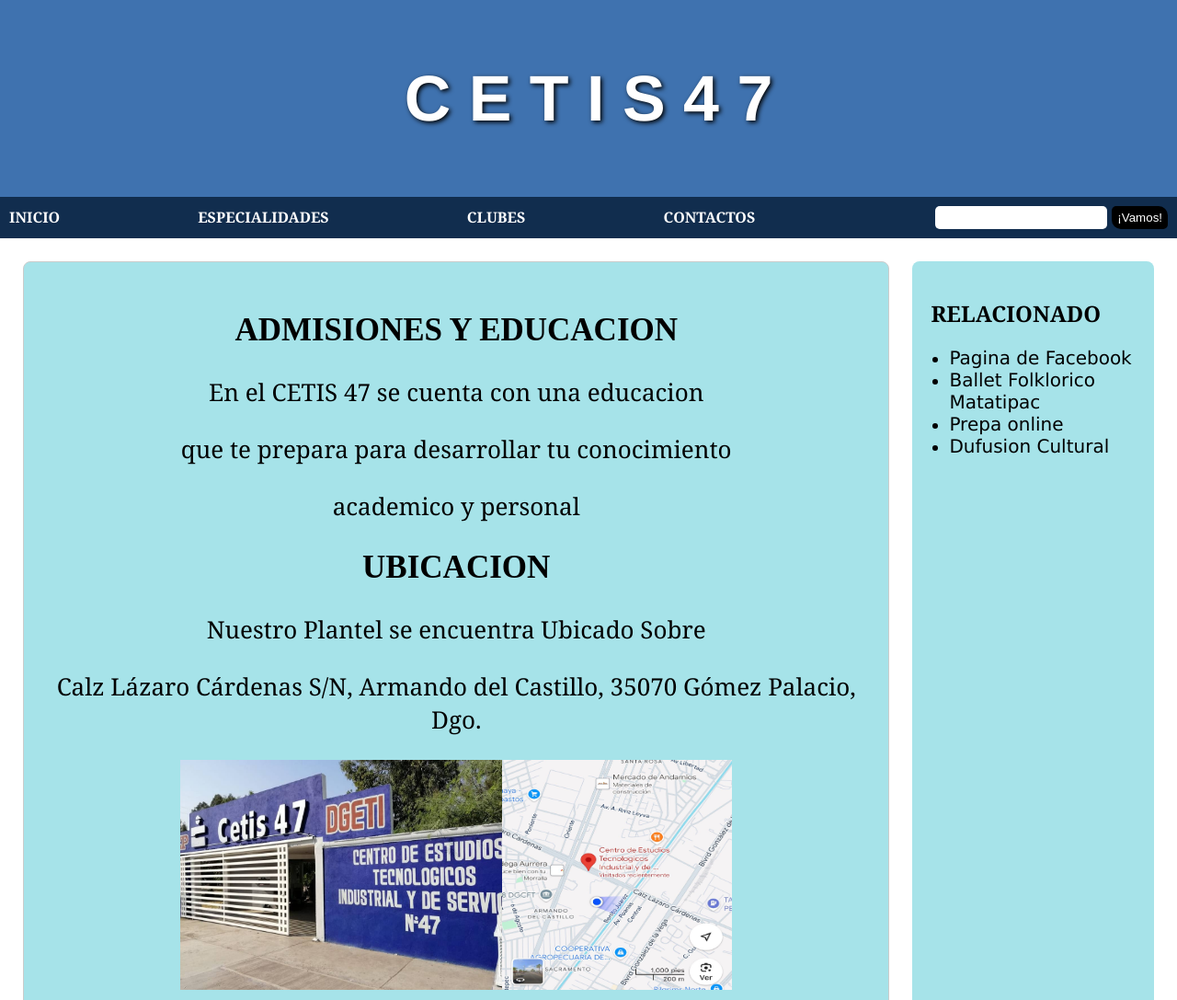
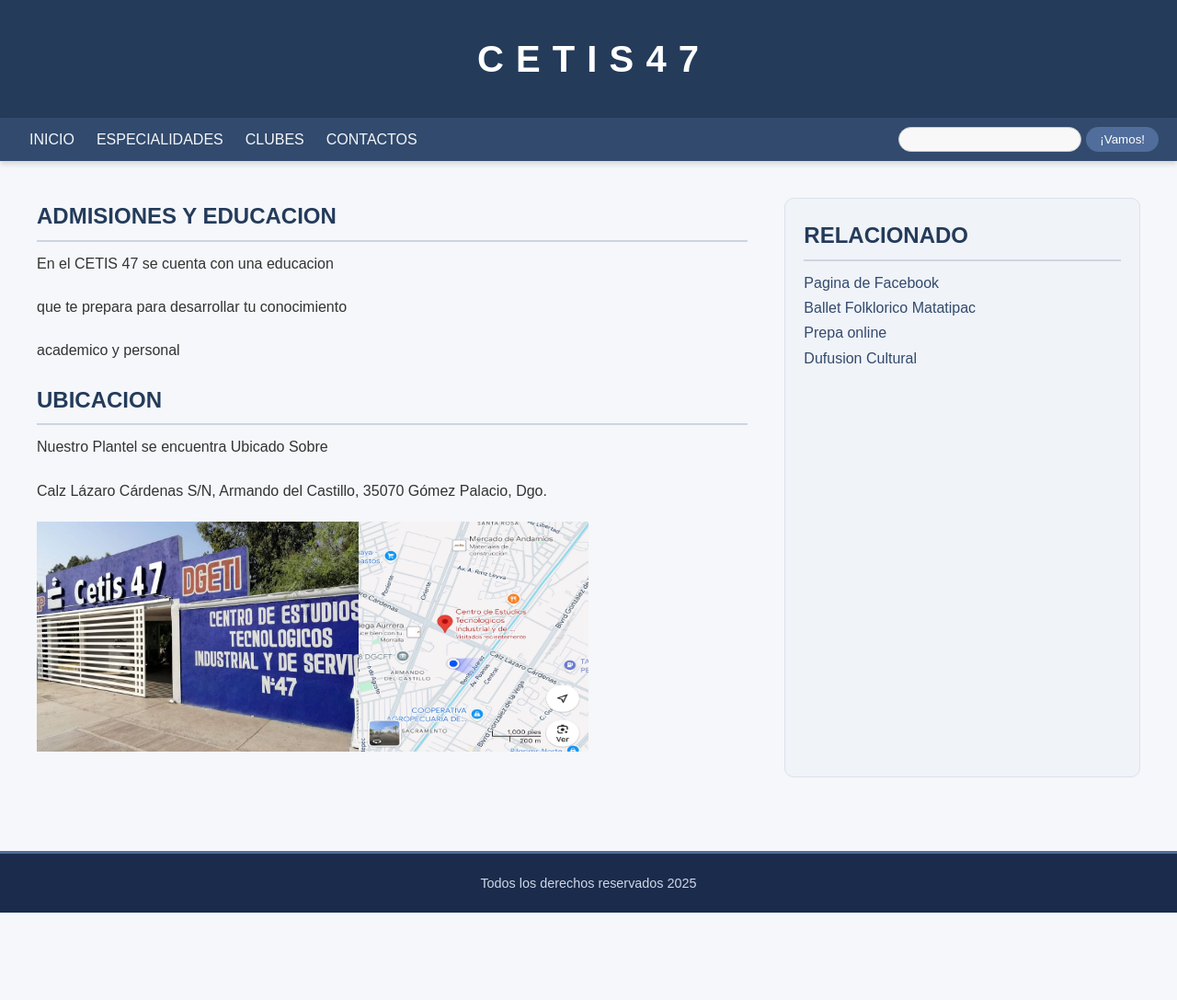
Before and after one commit to torrescontreraskevyn-prog/c47, a plain HTML site: page index.html in a window 1280 px wide. Shown: the top 1087 px of the page at 92% size. After the commit the page ends 992 px from the top, so only its background shows below. Drawn offline with Linux system fonts and the light colour scheme; files whose address does not match are found by name.

Commit message:
styles.css

```diff
--- a/styles.css
+++ b/styles.css
@@ -1,146 +1,173 @@
-
-body{
-    font-family: Georgia, Times, 'Times New Roman', serif;
-    margin: 0;
-    padding: 0;
-    background-color:white;
-    color:black;
-
+/* === Estilos Generales === */
+* {
+  margin: 0;
+  padding: 0;
+  box-sizing: border-box;
+  font-family: 'Poppins', sans-serif;
 }
 
-header{
-    text-align: center;
-    background-color:#3F72AF;
-    color: white;
-    padding: 20px 0;
-    font-size: 35px;
-    text-shadow: 2px 2px 5px #000000;
-    font-family:'Franklin Gothic Medium';
+body {
+  background-color: #f5f7fa;
+  color: #333;
+  line-height: 1.7;
 }
 
-
-nav{
-    display: flex;
-    justify-content: space-between;
-    align-items: center;
-    background-color: #112D4E;
-    padding: 10px;
+/* === Banner Superior === */
+.banner-superior {
+  background: #1a2b4c;
+  padding: 10px 0;
+  text-align: center;
+  color: #e8eef6;
+  border-bottom: 3px solid #506d9b;
 }
 
-nav ul{
-    list-style: none;
-    margin: 0;
-    padding: 0;
-    display: flex;
-    gap: 150px;
-}
-nav ul li {
-    display: inline;
+.banner-superior img {
+  height: 60px;
+  vertical-align: middle;
 }
 
-nav ul li a{
-    text-decoration: none;
-    color: #FFFFFF;
-    font-weight: bold;
-    transition: color 0.3s;
+.banner-superior p {
+  display: inline-block;
+  margin-left: 10px;
+  font-style: italic;
+  font-size: 0.95rem;
 }
 
-
-
-nav ul li a:hover{
-    color:rgb(0, 0, 0);
+/* === Encabezado === */
+header {
+  text-align: center;
+  padding: 30px 0;
+  background: #243b5a;
+  box-shadow: 0 4px 8px rgba(0,0,0,0.2);
 }
 
-nav form{
-    display: flex;
-    gap: 5px;
-
+header h1 {
+  font-size: 2.5rem;
+  color: #ffffff;
+  letter-spacing: 1px;
 }
 
- nav input[type="search"]{
-    padding: 5px;
-    border: none;
-    border-radius: 5px;
-
- }
-
- nav input[type="submit"]{
-    background-color: #000000;
-    color: #FFFFFF;
-    border: none;
-    border-radius: 5px 10px;
-    cursor: pointer;
- }
-nav input[type="submit"]:hover{
-    background-color:#A6E3E9;
+header p {
+  color: #cfd8e4;
+  font-weight: 300;
+  font-size: 1rem;
 }
 
-
-main{
-    display: flex;
-    margin: 25px;
-    gap: 25px;
-
+/* === Navegación === */
+nav {
+  display: flex;
+  justify-content: space-between;
+  align-items: center;
+  background: #324a6d;
+  padding: 10px 20px;
+  box-shadow: 0 3px 6px rgba(0,0,0,0.15);
 }
-main article p{
-    text-align: center;
-    font-size: 26px;
+nav ul {
+  list-style: none;
+  display: flex;
 }
 
-article{
-    flex:4;
-    background-color:#A6E3E9;
-    padding: 25px;
-    border: 1px solid #cccccc;
-     border-radius: 8px;
+nav li {
+  margin: 0 12px;
 }
-article h2{
-    font-family: 'Times New Roman', Times, serif;
-    text-align: center;
-    font-size: 35px;
-    color: black;
+
+nav a {
+  text-decoration: none;
+  color: #f5f7fa;
+  font-weight: 500;
+  transition: color 0.3s;
 }
-article p li a{
-    text-align: center;
+
+nav a:hover, nav a.activo {
+  color: #9cc2e5;
 }
-article h3{
-    font-family: Arial, Helvetica, sans-serif;
-    font-size: 30px;
-    text-align: center;
-    color: #2980b9;
-    margin-top: 20px;
 
+nav form {
+  display: flex;
+  gap: 5px;
+}
 
+nav input[type="search"] {
+  padding: 5px 10px;
+  border-radius: 20px;
+  border: 1px solid #ccc;
+  outline: none;
+  background: #f8f8f8;
 }
-aside{
-    flex:1;
-    background-color:#A6E3E9;
-    padding: 20px;
-    border-radius: 8px;
 
+nav input[type="submit"] {
+  background: #506d9b;
+  color: white;
+  border: none;
+  border-radius: 20px;
+  padding: 5px 15px;
+  cursor: pointer;
+  transition: background 0.3s;
 }
-aside h2{
-    color: #000000;
+
+nav input[type="submit"]:hover {
+  background: #3b557a;
 }
-aside ul{
-    list-style: disc;
-    padding-left: 20px;
+
+/* === Contenido Principal === */
+main {
+  display: grid;
+  grid-template-columns: 2fr 1fr;
+  gap: 40px;
+  padding: 40px;
 }
-aside ul li a{
-   font-size: 20px;
-   font-family: 'Lucida Sans', 'Lucida Sans Regular', 'Lucida Grande', 'Lucida Sans Unicode', Geneva, Verdana, sans-serif;
-   text-decoration: none;
-   color: #000000;
 
+article h2, aside h2 {
+  color: #243b5a;
+  margin-bottom: 10px;
+  border-bottom: 2px solid #ccd6e0;
+  padding-bottom: 5px;
 }
-aside ul li a:hover{
-    color: #E8D4B7;
+
+article p, article ul {
+  margin-bottom: 20px;
 }
-footer{
-    font-family: 'Times New Roman', Times, serif;
-    background-color:#112D4E;
-    color:#C9CDCF;
-    text-align: center;
-    padding: 20px;
-    margin-top: 20px;
+
+.info ul li {
+  list-style-type: "• ";
+  margin-left: 20px;
 }
+
+.mapa img {
+  width: 100%;
+  border-radius: 10px;
+  box-shadow: 0 4px 10px rgba(0,0,0,0.15);
+}
+
+/* === Aside === */
+aside {
+  background: #f0f3f8;
+  padding: 20px;
+  border-radius: 10px;
+  border: 1px solid #dce2eb;
+}
+
+aside ul {
+  list-style: none;
+}
+
+aside a {
+  color: #324a6d;
+  text-decoration: none;
+  transition: color 0.3s;
+}
+
+aside a:hover {
+  color: #1a2b4c;
+}
+
+/* === Footer === */
+footer {
+  text-align: center;
+  padding: 20px 0;
+  background: #1a2b4c;
+  color: #cfd8e4;
+  border-top: 3px solid #506d9b;
+  margin-top: 40px;
+  font-size: 0.9rem;
+}
```
